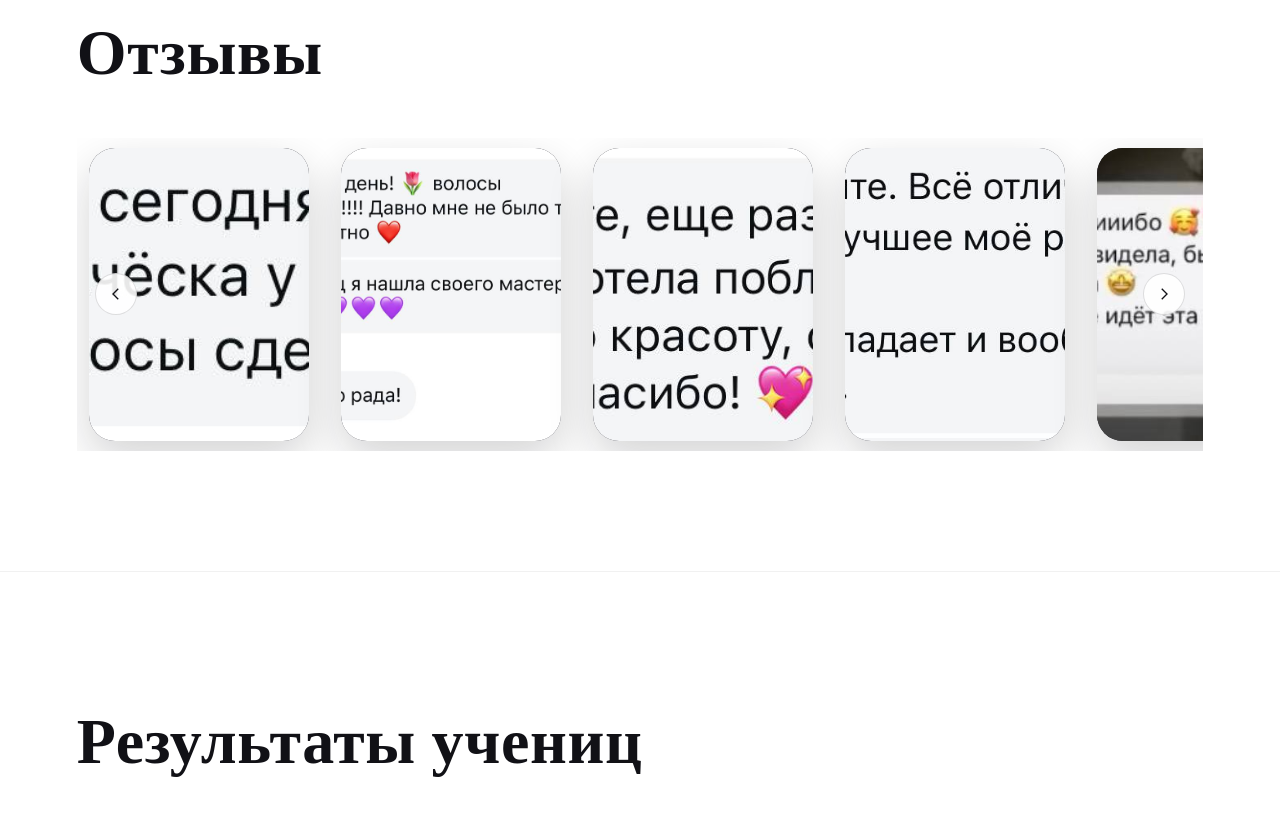
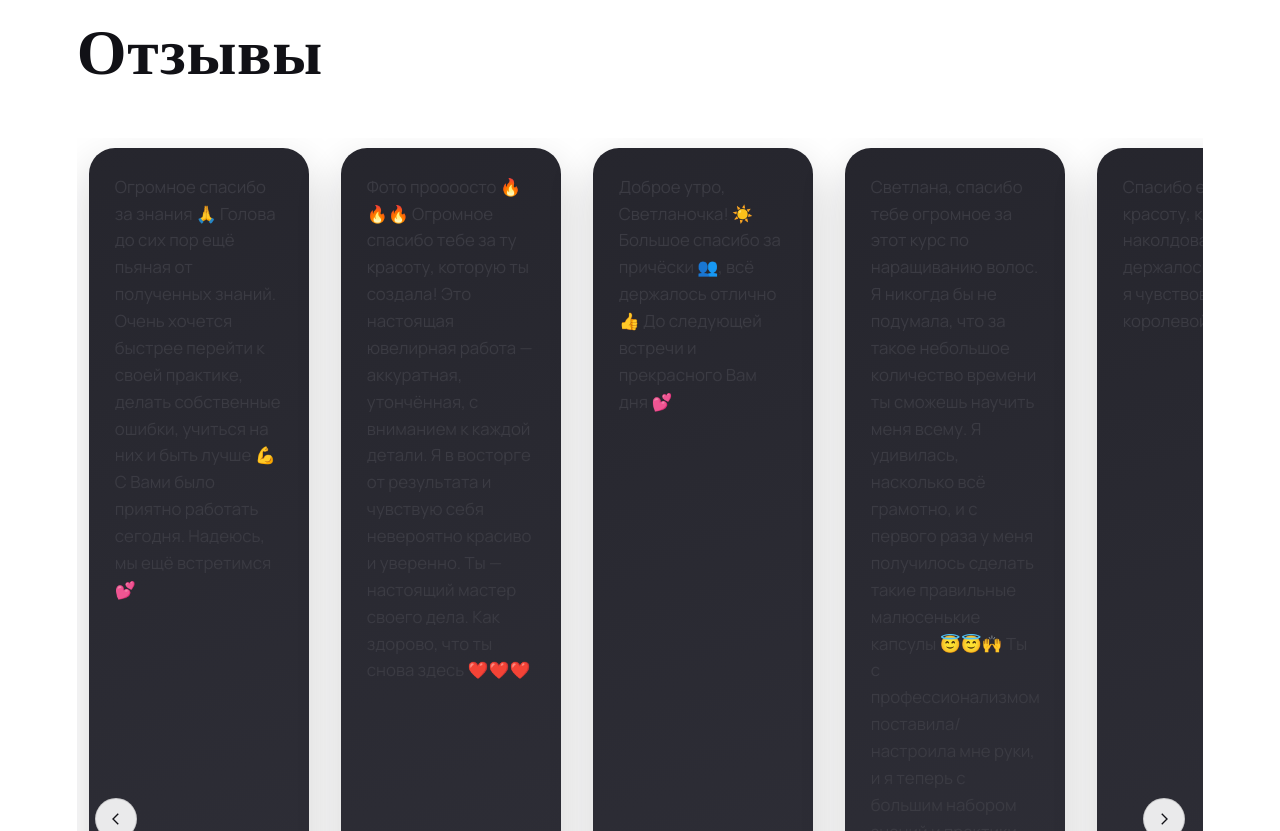
Before and after one commit to Kynkero/ST_Commumity, a plain HTML site: page ST_community.html in a window 1280 px wide. Shown: the part 3436-4267 px from the top of the page. Drawn offline with nearby package versions, Linux system fonts and the light colour scheme.

Commit message:
Replace review images with text testimonials

```diff
--- a/ST_community.html
+++ b/ST_community.html
@@ -130,14 +130,48 @@
         <h2 class="reviews-title">Отзывы</h2>
         <div class="reviews-viewport">
             <div class="reviews-track" id="reviewsTrack">
-              <!-- Замените источники на свои скриншоты отзывов -->
-              <div class="rev-card"><img src="png/reviews/1 (1).jpg" alt="Отзыв 1"></div>
-              <div class="rev-card"><img src="png/reviews/1 (2).jpg" alt="Отзыв 2"></div>
-              <div class="rev-card"><img src="png/reviews/1 (3).jpg" alt="Отзыв 3"></div>
-              <div class="rev-card"><img src="png/reviews/1 (4).jpg" alt="Отзыв 4"></div>
-              <div class="rev-card"><img src="png/reviews/1 (5).jpg" alt="Отзыв 5"></div>
-              <div class="rev-card"><img src="png/reviews/1 (6).jpg" alt="Отзыв 6"></div>
-              <div class="rev-card"><img src="png/reviews/1 (7).jpg" alt="Отзыв 7"></div>
+              <div class="rev-card">
+                <p>Огромное спасибо за знания 🙏 Голова до сих пор ещё пьяная от полученных знаний. Очень хочется быстрее перейти к своей практике, делать собственные ошибки, учиться на них и быть лучше 💪 С Вами было приятно работать сегодня. Надеюсь, мы ещё встретимся 💕</p>
+              </div>
+              <div class="rev-card">
+                <p>Фото проооосто 🔥🔥🔥 Огромное спасибо тебе за ту красоту, которую ты создала! Это настоящая ювелирная работа — аккуратная, утончённая, с вниманием к каждой детали. Я в восторге от результата и чувствую себя невероятно красиво и уверенно. Ты — настоящий мастер своего дела. Как здорово, что ты снова здесь ❤️❤️❤️</p>
+              </div>
+              <div class="rev-card">
+                <p>Доброе утро, Светланочка! ☀️ Большое спасибо за причёски 👥, всё держалось отлично 👍 До следующей встречи и прекрасного Вам дня 💕</p>
+              </div>
+              <div class="rev-card">
+                <p>Светлана, спасибо тебе огромное за этот курс по наращиванию волос. Я никогда бы не подумала, что за такое небольшое количество времени ты сможешь научить меня всему. Я удивилась, насколько всё грамотно, и с первого раза у меня получилось сделать такие правильные малюсенькие капсулы 😇😇🙌 Ты с профессионализмом поставила/настроила мне руки, и я теперь с большим набором знаний и практики (которую ты в меня вложила сегодня) могу приступать к работе, нарабатывать клиентов и оттачивать эту самую востребованную технику. Светлана, ты лучший учитель. С гордостью могу рассказать, у кого я получила этот опыт. Спасибо ещё раз. И благодарю за постоянную обратную связь, сопровождение и необходимую поддержку. Благодарна безмерно 😇💖</p>
+              </div>
+              <div class="rev-card">
+                <p>Спасибо ещё раз за красоту, которую ты наколдовала, всё держалось отлично, я чувствовала себя королевой 😚❤️</p>
+              </div>
+              <div class="rev-card">
+                <p>Здравствуйте. Всё отлично. Отходила с прямыми сегодня, мои нигде не вылезают, сейчас с хвостом и тоже всё супер! Очень удобно. Спасибо огромное! 💜🙏☺️🌟👍♀️❤️</p>
+              </div>
+              <div class="rev-card">
+                <p>Светочка!!!! Ни дня без благодарности вам не проходит! Прям новая жизнь!!!! Спасибо большое! Волосы... они теперь у меня есть 😅😅 Укладываю каждый раз, теперь могу и хвост, и косу, но в основном хожу с красивыми кудрями!!!</p>
+              </div>
+              <div class="rev-card">
+                <p>Ты просто волшебница и создаёшь невероятное!! С чем бы я к тебе не приходила, ухожу с лучшим наращиванием 🙌❤️</p>
+              </div>
+              <div class="rev-card">
+                <p>Мне даже в зале сегодня говорили, какая крутая причёска у меня 😄 Хотя я уже гульку из косы сделала ❤️</p>
+              </div>
+              <div class="rev-card">
+                <p>Мне даже в зале сегодня говорили, какая крутая причёска у меня 😄 Хотя я уже гульку из косы сделала ❤️</p>
+              </div>
+              <div class="rev-card">
+                <p>Добрый день! 🌷 Волосы отлично!!!! Давно мне не было так комфортно ❤️ Наконец я нашла своего мастера 💜💜💜💜💜 Безумно рада! ❤️</p>
+              </div>
+              <div class="rev-card">
+                <p>Здравствуйте, ещё раз! И ещё раз хотела поблагодарить вас за такую красоту, очень нравится, спасибо! 💖🐻</p>
+              </div>
+              <div class="rev-card">
+                <p>Здравствуйте. Всё отлично. Это было лучшее моё решение 😂 Ничего не падает и вообще как будто свои.</p>
+              </div>
+              <div class="rev-card">
+                <p>Ой спасиииибо 🥰❤️❤️ Я когда увидела, была в восторге от образа 😄 А как мне идёт эта укладка 😉😁🔥🔥🔥❤️</p>
+              </div>
             </div>
             <div class="rev-nav">
               <button class="rev-btn rev-prev" aria-label="Назад" id="revPrev">
--- a/styles.css
+++ b/styles.css
@@ -506,21 +506,24 @@ section {
 
 .rev-card {
   position: relative;
+  display: flex;
+  flex-direction: column;
   border-radius: 26px;
-  overflow: hidden;
+  padding: clamp(18px, 3vw, 26px);
   scroll-snap-align: center;
-  aspect-ratio: 3 / 4;
-  background: linear-gradient(160deg, #1a1a22, #282832);
+  min-height: clamp(240px, 32vh, 360px);
+  background: linear-gradient(160deg, rgba(26, 26, 34, 0.95), rgba(40, 40, 50, 0.95));
+  color: var(--text-primary);
   box-shadow: var(--glow-soft);
   transition: transform var(--transition);
 }
 
-.rev-card img {
-  width: 100%;
-  height: 100%;
-  object-fit: cover;
-  object-position: center;
-  filter: contrast(1) saturate(.95);
+.rev-card p {
+  margin: 0;
+  font-family: "Manrope", system-ui, -apple-system, BlinkMacSystemFont, "Segoe UI", sans-serif;
+  font-size: clamp(0.9rem, 1vw + 0.7rem, 1.05rem);
+  line-height: 1.6;
+  font-weight: 400;
 }
 
 .rev-card:hover {
```
